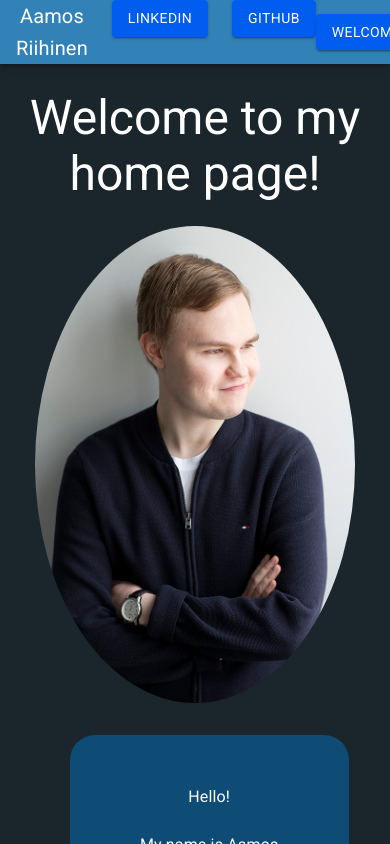
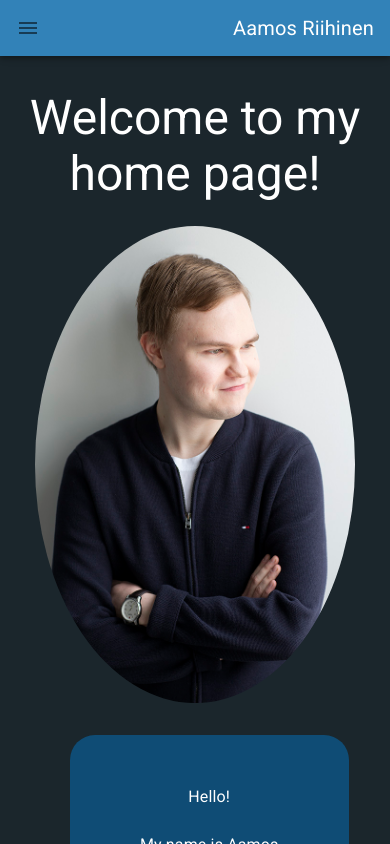
Before and after one commit to qaamos/react-portfolio, a React (Create React App) app in the folder portfolio/: page / in a window 390 px wide. Shown: the top 844 px of the page. Built offline with nearby package versions, Linux system fonts and the light colour scheme.

Commit message:
Added responsive navigation menu for mobile devices

```diff
--- a/portfolio/src/App.js
+++ b/portfolio/src/App.js
@@ -9,7 +9,8 @@ import Typography from '@material-ui/core/Typography';
 import AppBar from '@material-ui/core/AppBar';
 import Toolbar from '@material-ui/core/Toolbar';
 import Button from '@material-ui/core/Button';
-
+import Hidden from '@material-ui/core/Hidden';
+import MainMenu from "./MainMenu";
 
 function App() {
   return (
@@ -21,6 +22,7 @@ function App() {
       <Route path="/about" component={About} />
 
       <AppBar position="fixed" id="navbar">
+        <Hidden xsDown>
           <Toolbar>
 
             <Box display='flex' flexGrow={1}>
@@ -55,7 +57,21 @@ function App() {
             component={Link} to="/about">
               About me
             </Button>
+
           </Toolbar>
+        </Hidden>
+
+        <Hidden smUp>
+          <Toolbar>
+            <Box display='flex' flexGrow={1}>
+              <MainMenu />
+            </Box>
+            <Typography variant="h6">
+              Aamos Riihinen
+            </Typography>
+          </Toolbar>
+        </Hidden>
+
       </AppBar>
 
     </Container>
--- /dev/null
+++ b/portfolio/src/MainMenu.js
@@ -0,0 +1,49 @@
+import React from 'react';
+import IconButton from '@material-ui/core/IconButton'
+import MenuIcon from '@material-ui/icons/Menu';
+import Menu from '@material-ui/core/Menu';
+import MenuItem from '@material-ui/core/MenuItem';
+import { Link } from 'react-router-dom';
+
+export default function MainMenu() {
+  const [anchorEl, setAnchorEl] = React.useState(null);
+
+  const handleClick = (event) => {
+    setAnchorEl(event.currentTarget);
+  };
+
+  const handleClose = () => {
+    setAnchorEl(null);
+  };
+
+  const style = {
+    //TO DO: menu styling
+  };
+
+  return (
+    <div>
+      <IconButton edge="start" aria-controls="nav-menu" id="main-menu"
+      aria-haspopup="true" onClick={handleClick}>
+        <MenuIcon />
+      </IconButton>
+      <Menu id="main-menu" anchorEl={anchorEl} keepMounted
+      open={Boolean(anchorEl)} onClose={handleClose}>
+
+        <MenuItem onClick={handleClose} component={Link}
+        to="/" style={style}>Welcome</MenuItem>
+
+        <MenuItem onClick={handleClose} component={Link}
+        to="/about" style={style}>About me</MenuItem>
+
+        <MenuItem onClick={handleClose} component={"a"}
+        href="https://linkedin.com/in/aamos-riihinen/" style={style}>
+        LinkedIn</MenuItem>
+
+        <MenuItem onClick={handleClose} component={"a"}
+        href="https://github.com/qaamos" style={style}>Github</MenuItem>
+
+      </Menu>
+    </div>
+  );
+
+}
```
Also changed, not shown: 1 other file (tests, documents, lock files or other folders). Lines whose indentation alone changed are shown as unchanged.
